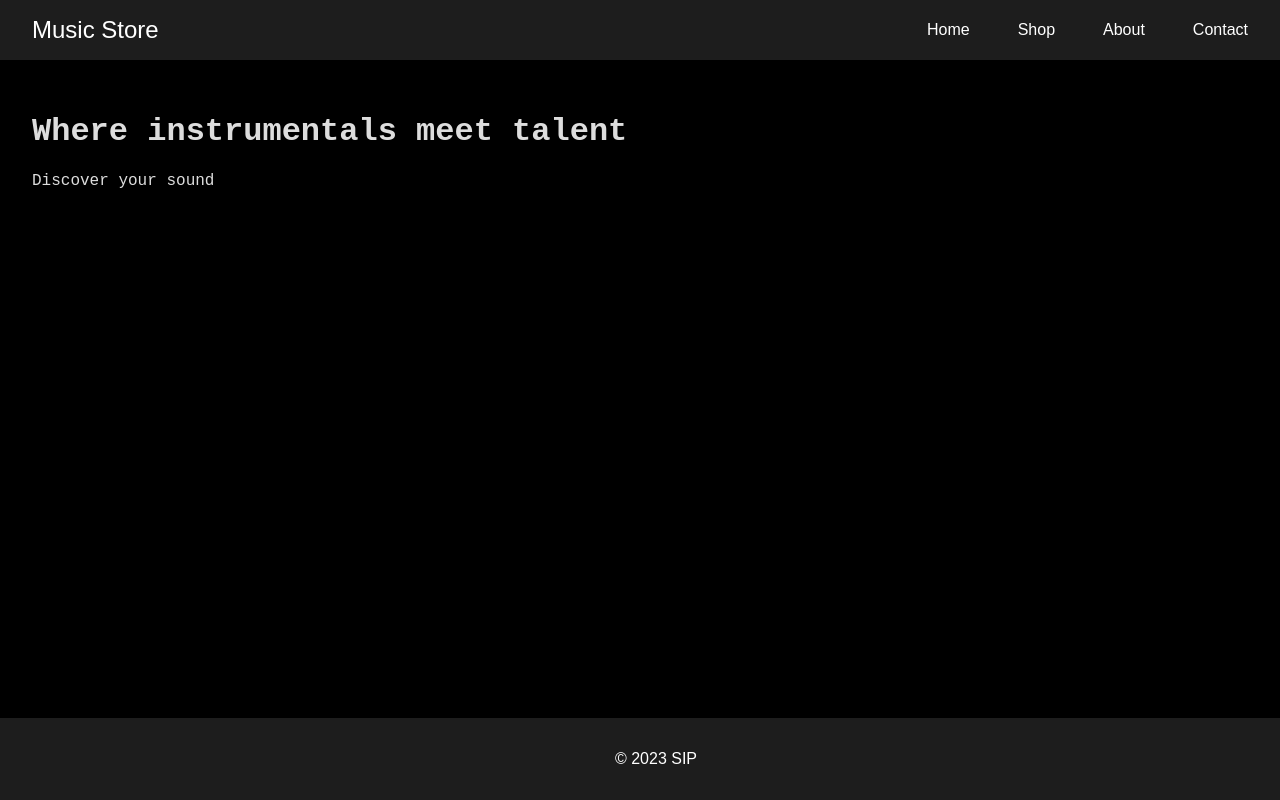
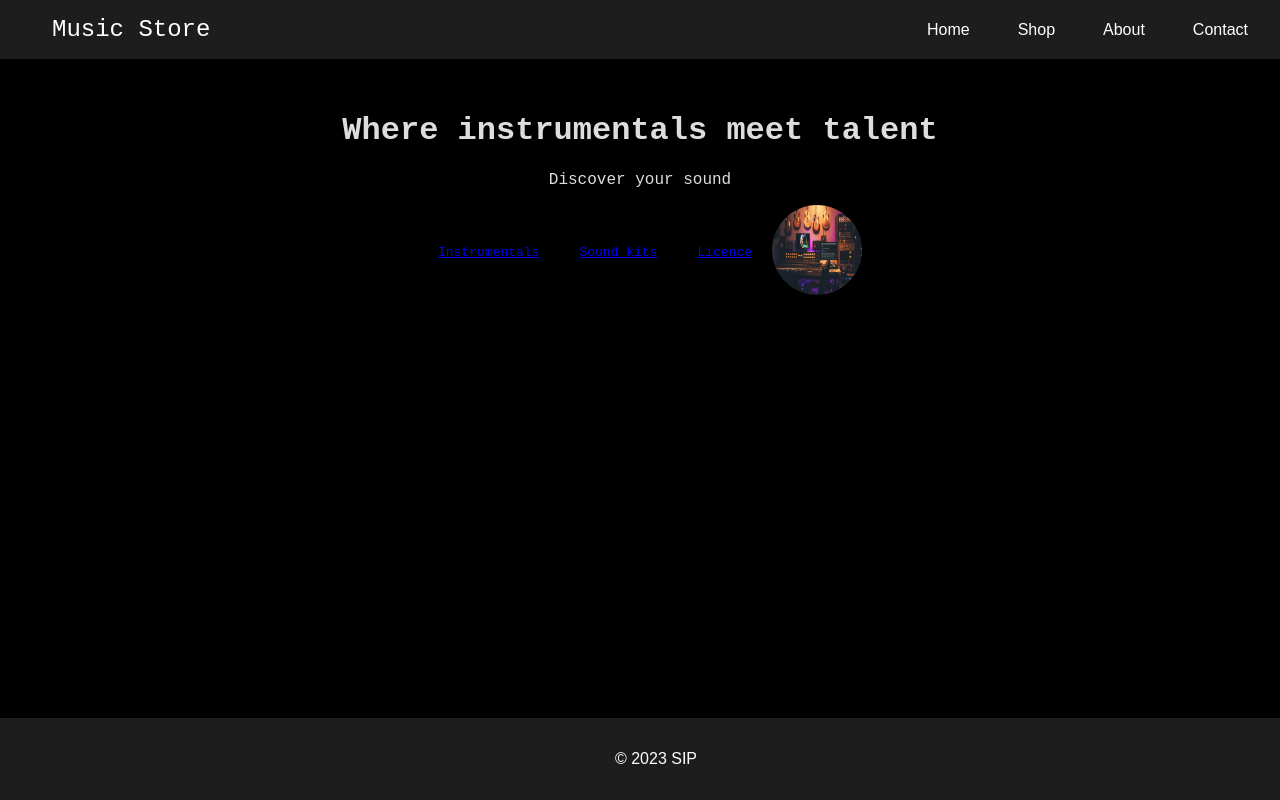
Before and after one commit to sip357/Music-Store, a Next.js app: page / in a window 1280 px wide. Shown: the top 800 px of the page. Built offline with nearby package versions, Linux system fonts and the light colour scheme.

Commit message:
Placed pic into public directory, made the image look different

```diff
--- a/app/page.tsx
+++ b/app/page.tsx
@@ -9,6 +9,12 @@ export default function def() {
         <h1>Where instrumentals meet talent</h1>
         <p className="/">Discover your sound</p>
       </div>
+      <div className="container">
+        <a href="/">Instrumentals</a>
+        <a href="/">Sound kits</a>
+        <a href="/">Licence</a>
+        <img src="studio.jpg" alt="Instrumentals" width="90" height="90"></img>
+      </div>
     </Layout>
   );
 }
--- a/app/styles/globals.css
+++ b/app/styles/globals.css
@@ -43,7 +43,7 @@ body {
   }
 
   div h1{
-    text-align:left;
+    text-align:center;
     font-family: 'Courier New', Courier, monospace;
     font-size: xx-large;
     font-weight: bold;
@@ -51,17 +51,22 @@ body {
 
   div p{
     font-family: 'Courier New', Courier, monospace;
-    text-align: left;
+    text-align: center;
     position: relative;
   }
 
+  div a{
+    padding: 20px;
+    margin-top: 20px;
+    font-family: 'Courier New', Courier;
+    font-size: small;
+  }
+
   .container{
-    display: inline-block;
+    display: flex;
+    justify-content: center;
   }
 
   img{
-    position: absolute;
-    top: 100px;
-    bottom: 100px;
-    border-radius: 8px;
+    border-radius: 50%;
   }
```
Also changed, not shown: public/studio.jpg (renamed from app/studio.jpg).
